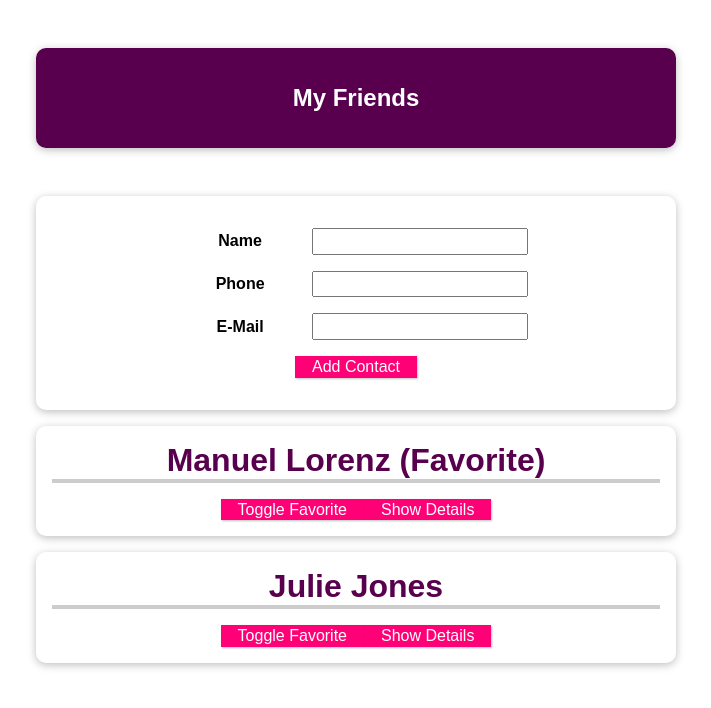
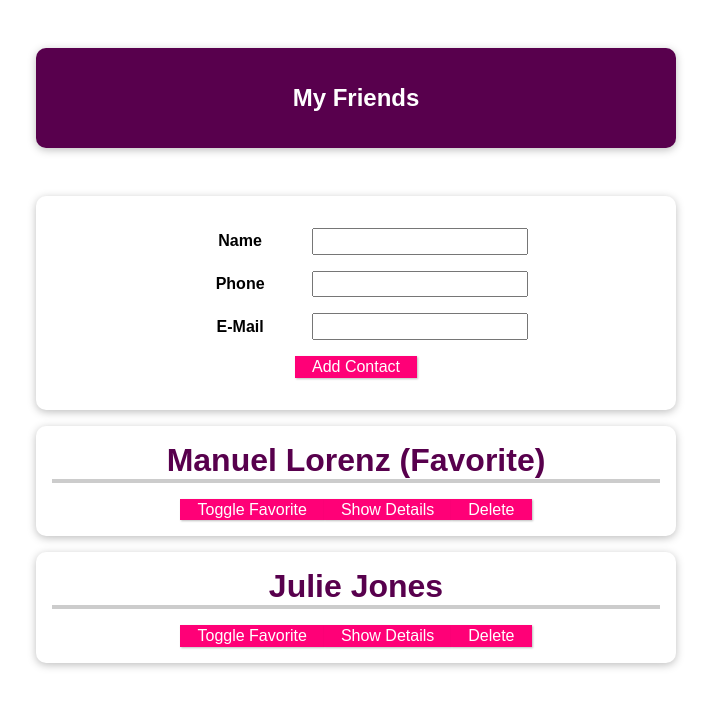
Before and after one commit to vict0rkovalchuk/cmp-communication, a Vue app: page / in a window 1280 px wide. Shown: the top 708 px of the page, without its empty margins (284-995 px from the left). Built offline with nearby package versions, Linux system fonts and the light colour scheme.

Commit message:
demo: adding more component communication

```diff
--- a/src/App.vue
+++ b/src/App.vue
@@ -10,6 +10,7 @@
         :key="friend.id"
         v-bind="friend"
         @toggle-favorite="toggleFavoriteStatus"
+        @delete="deleteContact"
       ></FriendContact>
     </ul>
   </section>
@@ -52,6 +53,9 @@
       }
 
       this.friends.unshift(newFriendContact);
+    },
+    deleteContact(friendId) {
+      this.friends = this.friends.filter(friend => friend.id !== friendId);
     }
   }
 };
--- a/src/components/FriendContact.vue
+++ b/src/components/FriendContact.vue
@@ -3,6 +3,7 @@
     <h2>{{ name }} {{ isFavorite ? '(Favorite)' : '' }}</h2>
     <button @click="toggleFavorite">Toggle Favorite</button>
     <button @click="toggleDetails">{{ detailsAreVisible ? 'Hide' : 'Show' }} Details</button>
+    <button @click="deleteFriend">Delete</button>
     <ul v-if="detailsAreVisible">
       <li>
         <strong>Phone:</strong>
@@ -63,6 +64,9 @@
     },
     toggleFavorite() {
       this.$emit('toggle-favorite', this.id);
+    },
+    deleteFriend() {
+      this.$emit('delete', this.id);
     }
   }
 };
```
